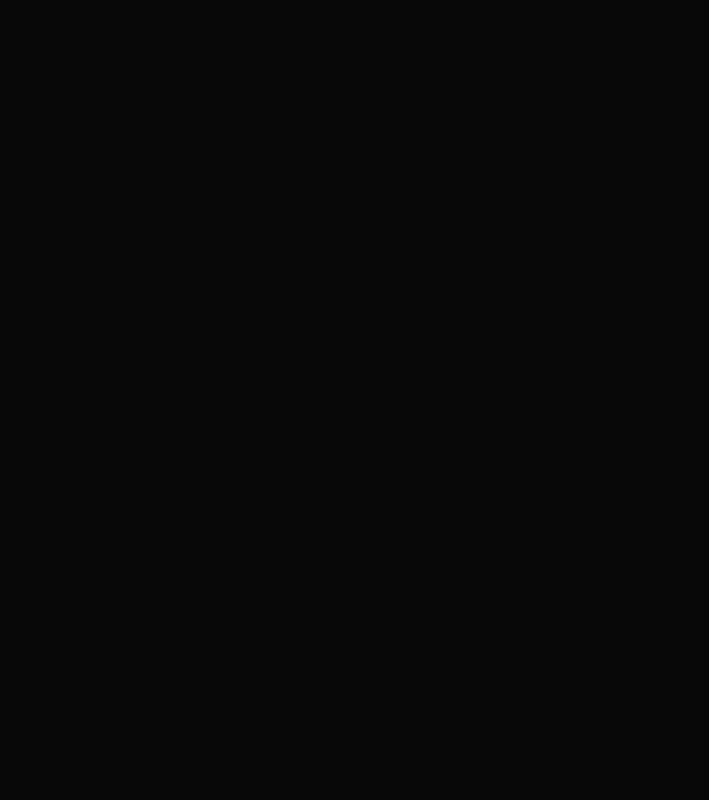
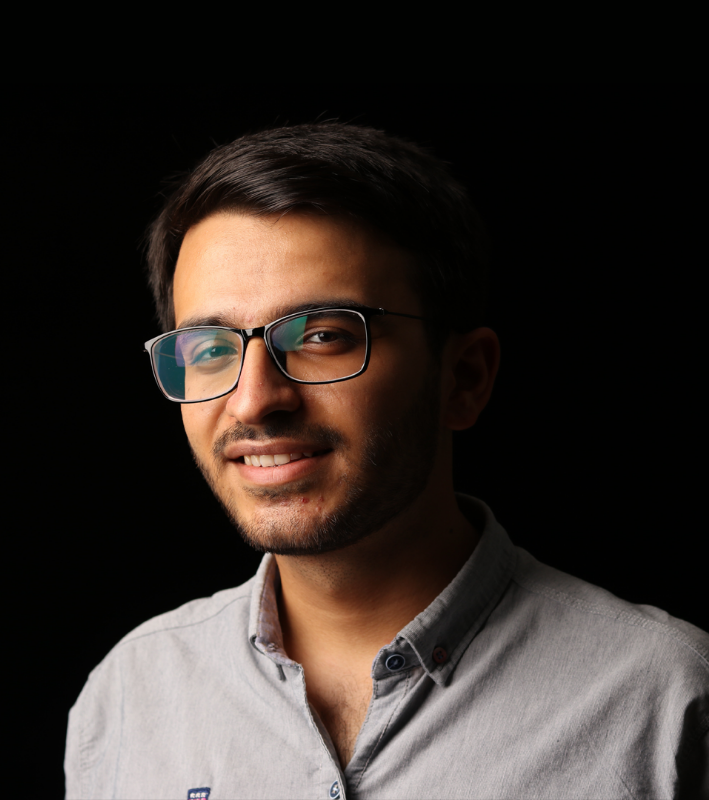
Before and after one commit to Barry-owino/Responsive-portfolio-website, a plain HTML site: page index.html in a window 1280 px wide. Shown: the whole page, without its empty margins (571-1280 px from the left). Drawn offline with Linux system fonts and the light colour scheme.

Commit message:
added header class and the styling

```diff
--- a/index.html
+++ b/index.html
@@ -12,6 +12,8 @@
   <title>Responsive-portfolio|DbarryCK</title>
 </head>
 <body>
+  <div class="header">
 
+  </div>
 </body>
 </html>
--- a/style.css
+++ b/style.css
@@ -9,3 +9,12 @@ body{
   background:#080808;
   color:#fff;
 }
+
+.header{
+  width:100%;
+  height:100vh;
+  background-image: url(images/background.png);
+  background-size: cover;
+  background-position:center;
+
+}
```
